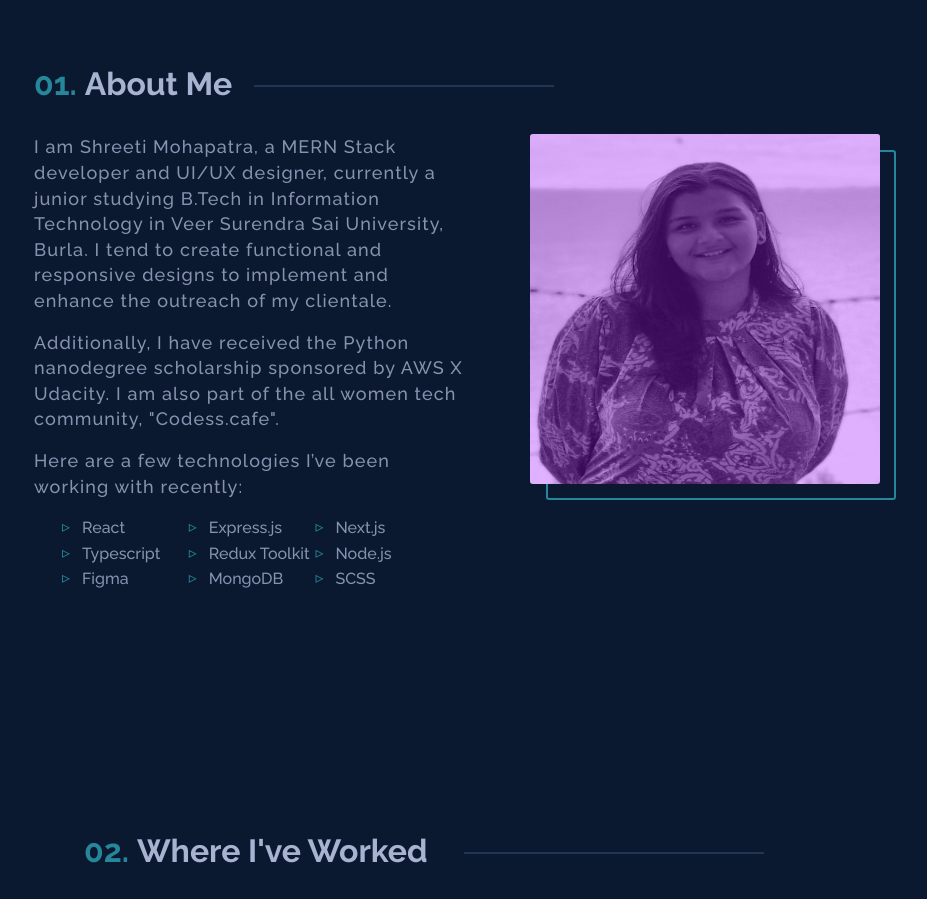
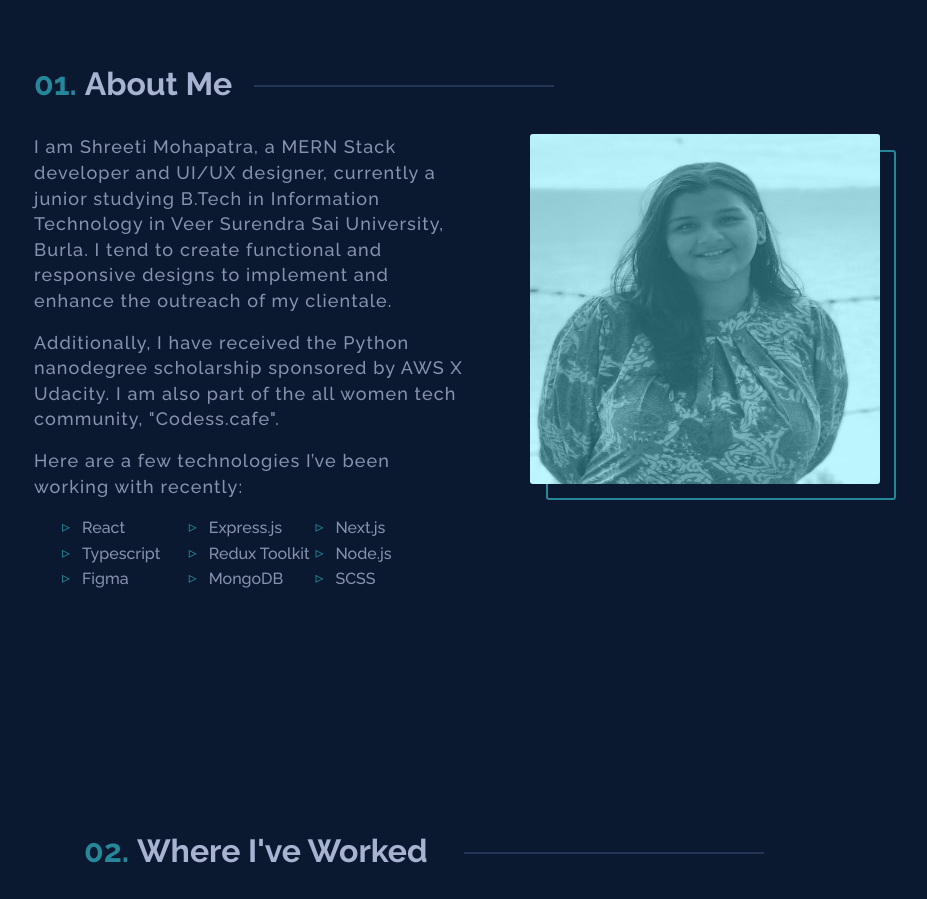
Before and after one commit to shivah12/Portfolio-, a Next.js app: page / in a window 1280 px wide. Shown: the part 820-1719 px from the top of the page, without its empty margins (206-1133 px from the left). Built offline with nearby package versions, Linux system fonts and the light colour scheme.

Commit message:
Update _about.scss

```diff
--- a/src/scss/sections/_about.scss
+++ b/src/scss/sections/_about.scss
@@ -88,7 +88,7 @@
         position: absolute;
         height: 350px;
         width: 350px;
-        background-color: #9d00ff4d;
+        background-color: #4be9fa5c;
         border-radius: 0.2rem;
       }
       .overlay-border {
```
